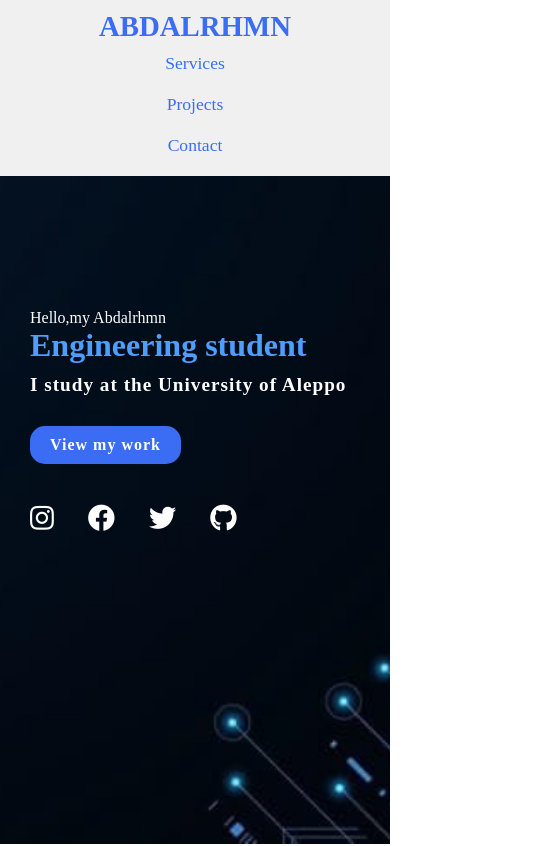
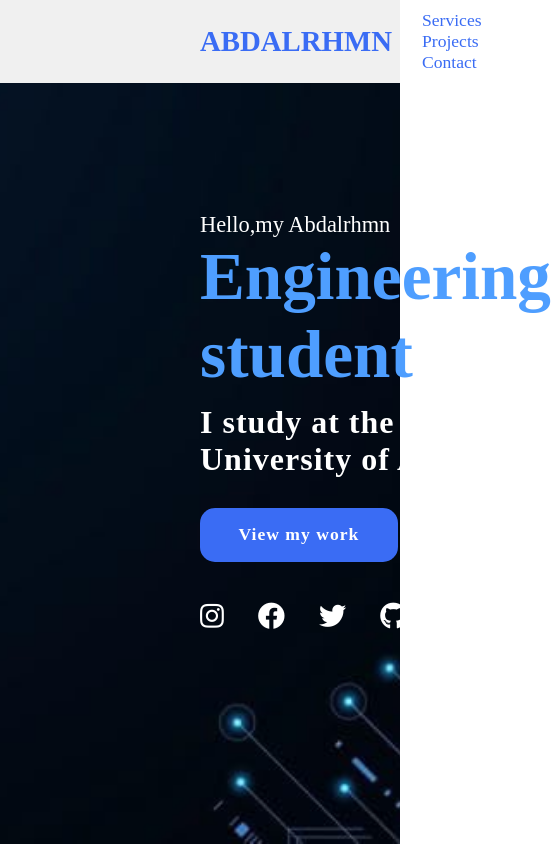
Before and after one commit to eng-abdalrhman/-index.html, a plain HTML site: page index.html in a window 390 px wide. Shown: the top 846 px of the page, 551 px wide, since content can reach past the window. Drawn offline with Linux system fonts and the light colour scheme; some icons are missing.

Commit message:
Update style.css

```diff
--- a/style.css
+++ b/style.css
@@ -151,83 +151,14 @@ section {
 }
 @media (max-width: 768px) {
     header {
-        padding: 10px 50px;
-    }
-
-    section {
-        padding: 50px;
-    }
-
-    .main h2 {
-        font-size: 1.2em;
-    }
-
-    .main h2 span {
-        font-size: 2.5em;
-    }
-
-    .main h3 {
-        font-size: 1.5em;
-    }
-
-    .content {
-        flex-direction: column;
-        align-items: center;
-    }
-
-    .card {
-        width: 90%;
-    }
-
-    .title {
-        font-size: 1.8em;
-    }
-}
-
-@media (max-width: 480px) {
-    header {
-        flex-direction: column;
-        align-items: center;
-        padding: 10px 20px;
-    }
-
-    .navigation {
+        padding: 10px 200px; /* نفس القيم للهوامش في سطح المكتب */
         display: flex;
-        flex-direction: column;
+        justify-content: space-between; /* يحتفظ بالتنسيق */
         align-items: center;
     }
 
     .navigation a {
-        padding: 10px 0;
-    }
-
-    section {
-        padding: 30px;
-    }
-
-    .main h2 {
-        font-size: 1em;
-    }
-
-    .main h2 span {
-        font-size: 2em;
-    }
-
-    .main h3 {
-        font-size: 1.2em;
-    }
-
-    .main-btn {
-        font-size: 1em;
-        padding: 10px 20px;
-    }
-
-    .title {
-        font-size: 1.5em;
-    }
-
-    .card {
-        width: 95%;
-        padding: 20px;
+        font-size: 1.1em; /* الحفاظ على نفس حجم الخط */
+        padding-left: 30px; /* نفس التباعد بين الروابط */
     }
 }
```
